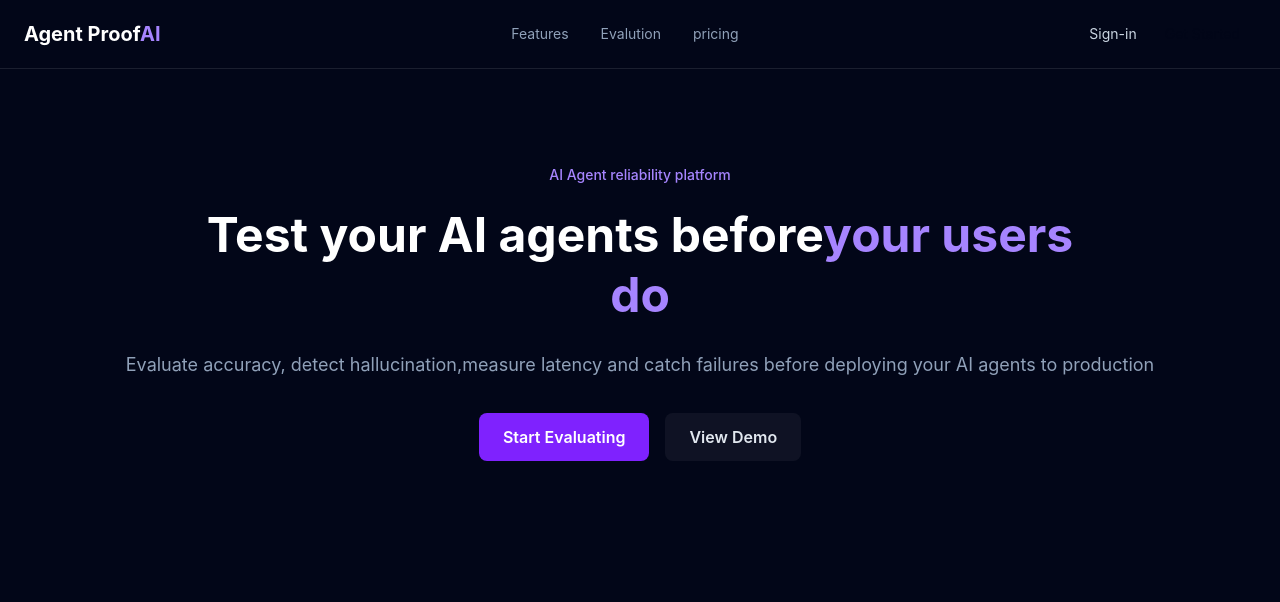
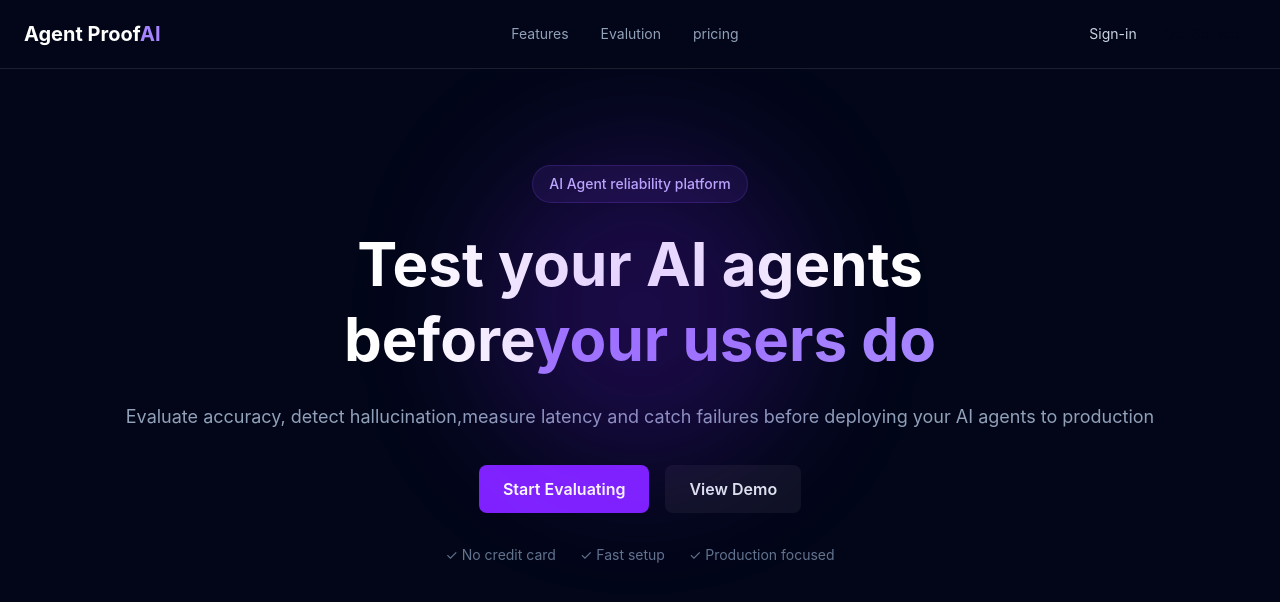
Before and after one commit to SaKshDEV/agentproof-ai, a React (Vite) app in the folder client/: page / in a window 1280 px wide. Shown: the top 602 px of the page. Built offline with nearby package versions, Linux system fonts and the light colour scheme.

Commit message:
added background glow and badges on hero

```diff
--- a/client/src/components/Hero.jsx
+++ b/client/src/components/Hero.jsx
@@ -2,13 +2,16 @@
 
 const Hero = () => {
     return (
-        <section className="bg-slate-950 px-6 py-24">
-            <div className="mx-auto max-w-7xl">
-                <p className="mb-5 text-center text-sm font-medium text-violet-400">
+        <section className="relative overflow-hidden bg-slate-950 px-6 py-24">
+            <div className=" absolute left-1/2 top-20 h-80 w-80 -translate-x-1/2 rounded-full bg-violet-600/20 blur-3xl"></div>
+            <div className="mx-auto z-10 max-w-7xl">
+                <div className='mx-auto mb-6 w-fit rounded-full border border-violet-500/20 bg-violet-500/10 px-4 py-2 text-sm font-medium text-violet-300'>
                     AI Agent reliability platform
+                </div>
 
-                </p >
-                <h1 className="mx-auto max-w-4xl text-center text-5xl font-bold leading-tight text-white">
+
+
+                <h1 className="mx-auto max-w-4xl text-center text-5xl font-bold leading-tight text-white md:text-6xl">
                     Test your AI agents before
                     <span className="text-violet-400">your users do</span>
 
@@ -18,7 +21,7 @@
                     catch failures before deploying your AI agents to production
 
                 </p>
-                <div className="mt-8 flex items-center justify-center gap-4">
+                <div className="mt-8 flex-col flex items-center justify-center gap-4 sm:flex-row">
                     <button className="rounded-lg bg-violet-600 px-6 py-3 font-semibold text-white transition hover:bg-violet-500">
                         Start Evaluating
 
@@ -29,6 +32,11 @@
                     </button>
 
                 </div>
+                <div className='mt-8 flex flex-wrap items-center justify-center gap-6 text-sm text-slate-500'>
+                    <span>✓ No credit card</span>
+                    <span>✓ Fast setup</span>
+                    <span>✓ Production focused</span>
+                </div>
             </div>
         </section>
     )
```
